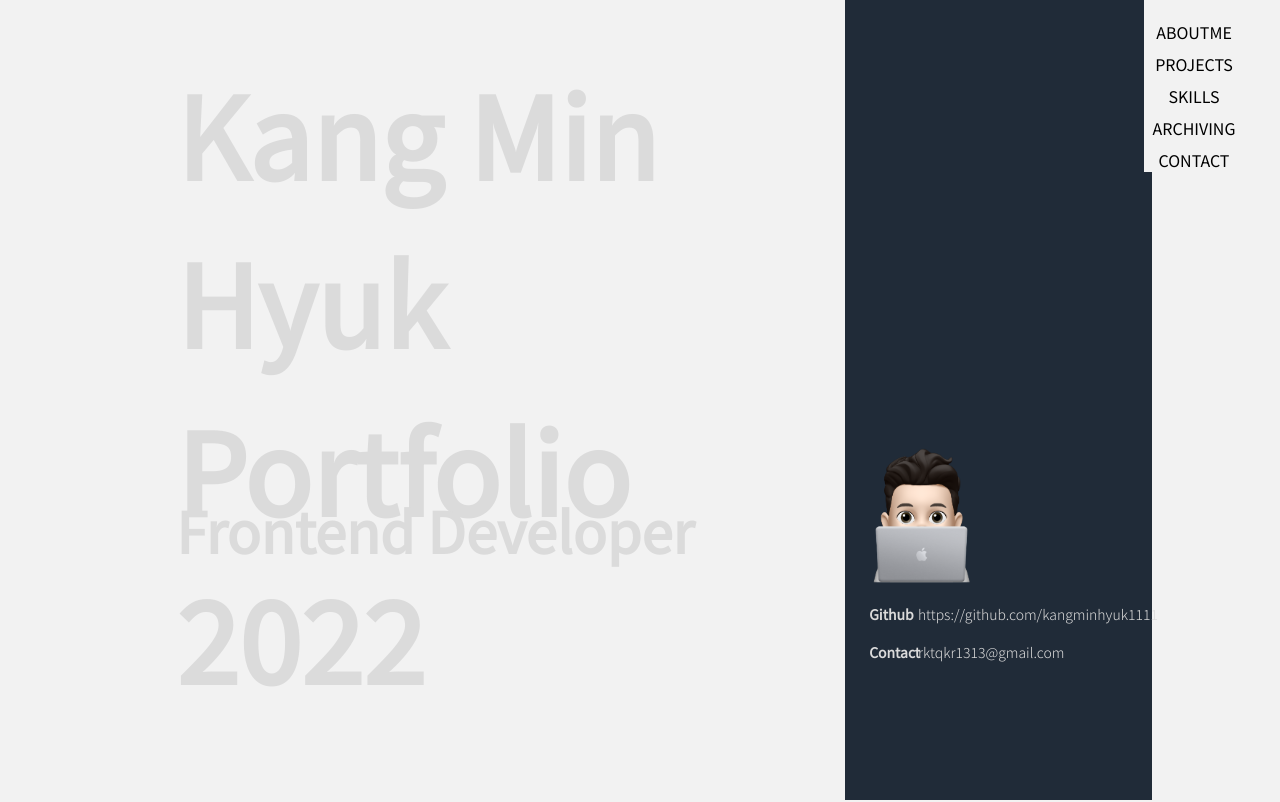
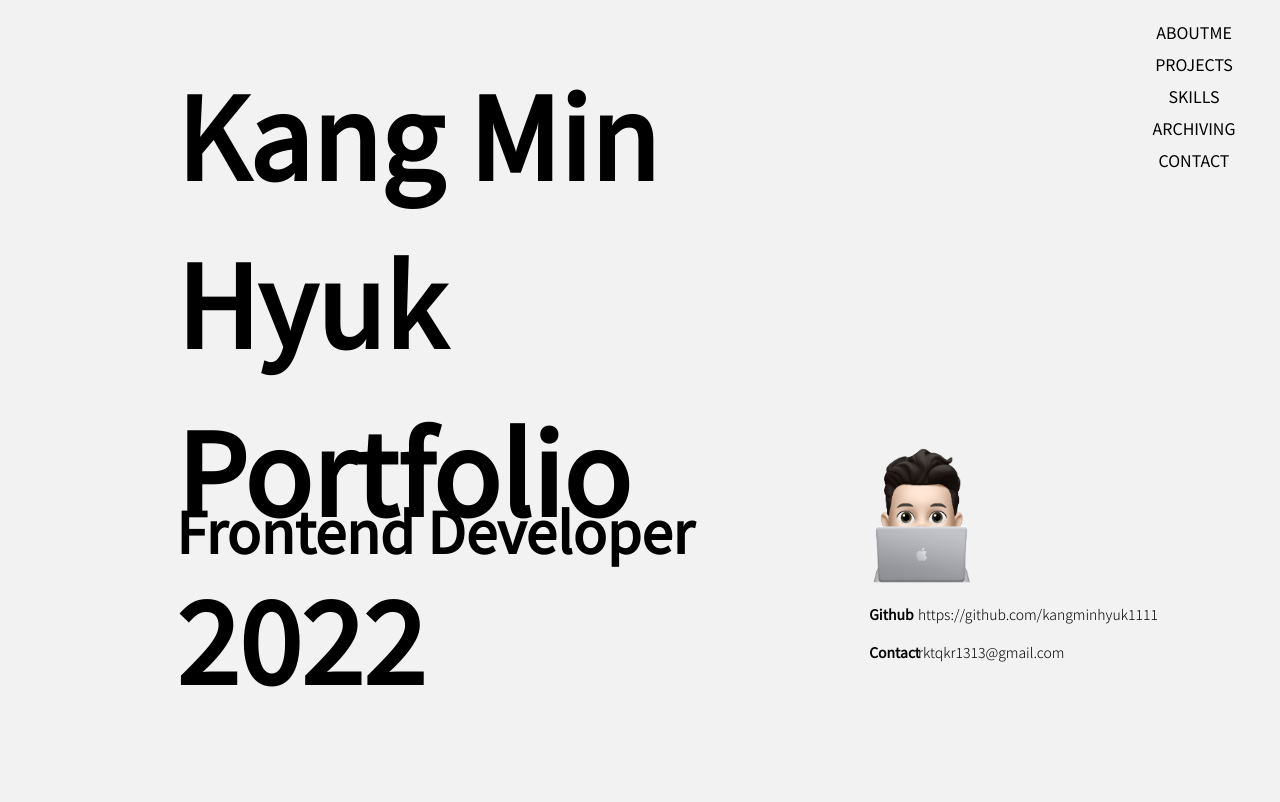
Before and after one commit to kangminhyuk1111/react_portfolio, a React (Create React App) app: page / in a window 1280 px wide. Shown: the top 802 px of the page. Built offline with nearby package versions, Linux system fonts and the light colour scheme.

Commit message:
20220904

```diff
--- a/src/App.js
+++ b/src/App.js
@@ -14,7 +14,7 @@ import ContactMe from './pages/ContactMe';
 import SmallStacks from './pages/SmallStacks';
 
 function App() {
-  const [isdark, setIsDark] = useState(() => true)
+  const [isdark, setIsDark] = useState(() => false)
   const [getParams, setParams] = useState('');
   const darkmodeSet = (mode) => {
     setIsDark(mode);
```
